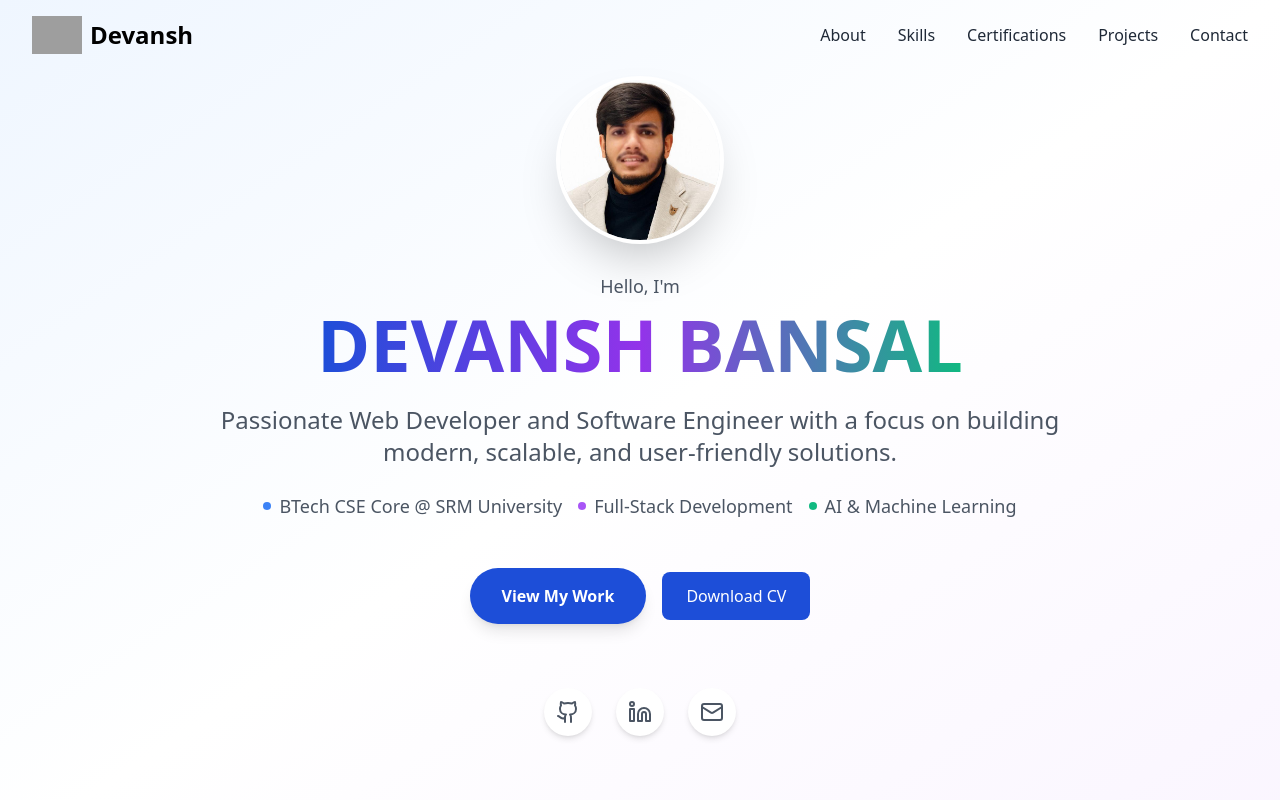
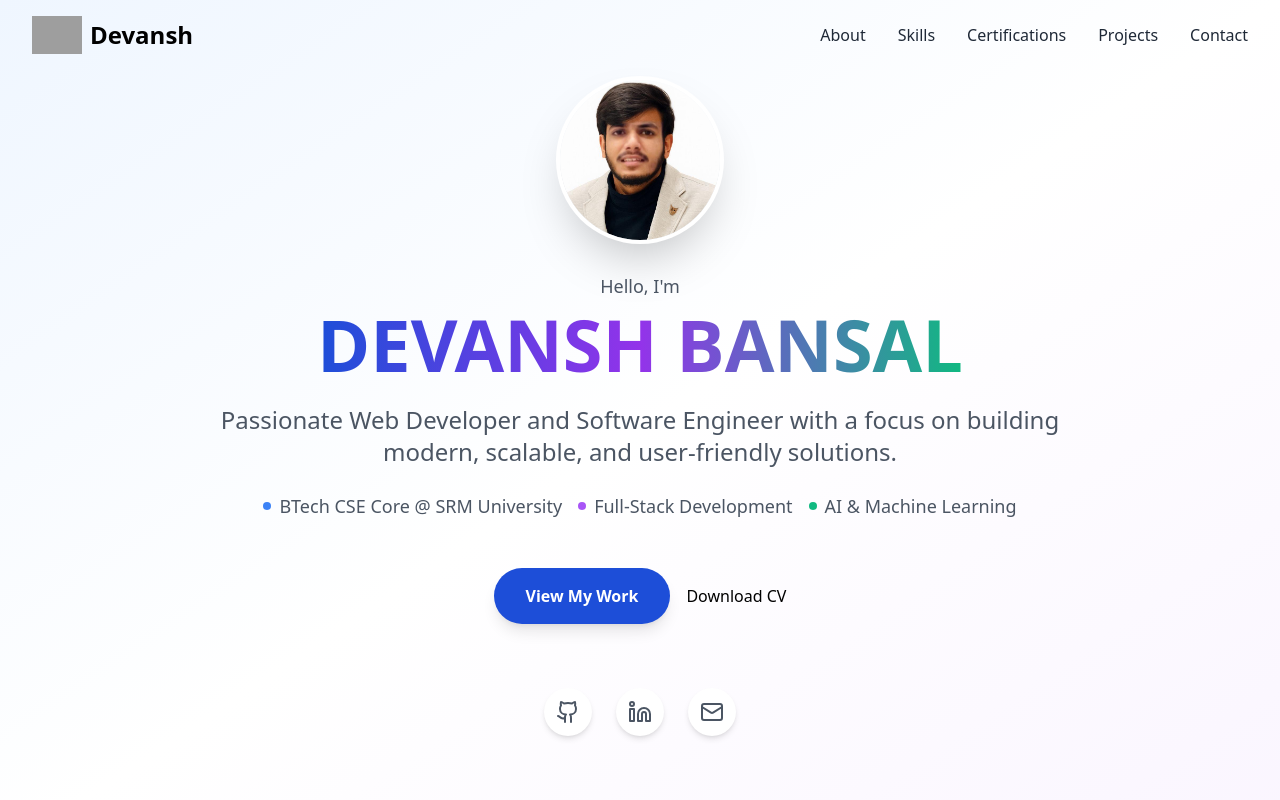
Before and after one commit to dev9923/portfolio, a React (Vite) app: page / in a window 1280 px wide. Shown: the top 800 px of the page. Built offline with nearby package versions, Linux system fonts and the light colour scheme; grey boxes are pictures that could not be loaded.

Commit message:
Updated Hero.tsx

```diff
--- a/src/components/Hero.tsx
+++ b/src/components/Hero.tsx
@@ -62,12 +62,10 @@ const Hero = () => {
               View My Work
             </button>
            <a
-            href="/Devansh_Bansal_CV.pdf"
-            download
-            className="px-6 py-3 bg-blue-700 text-white rounded-lg hover:bg-blue-800"
-            >
-            Download CV
-            </a>
+             href="/cv.pdf"
+             download>
+             Download CV
+           </a>
 
           </div>
 
```
